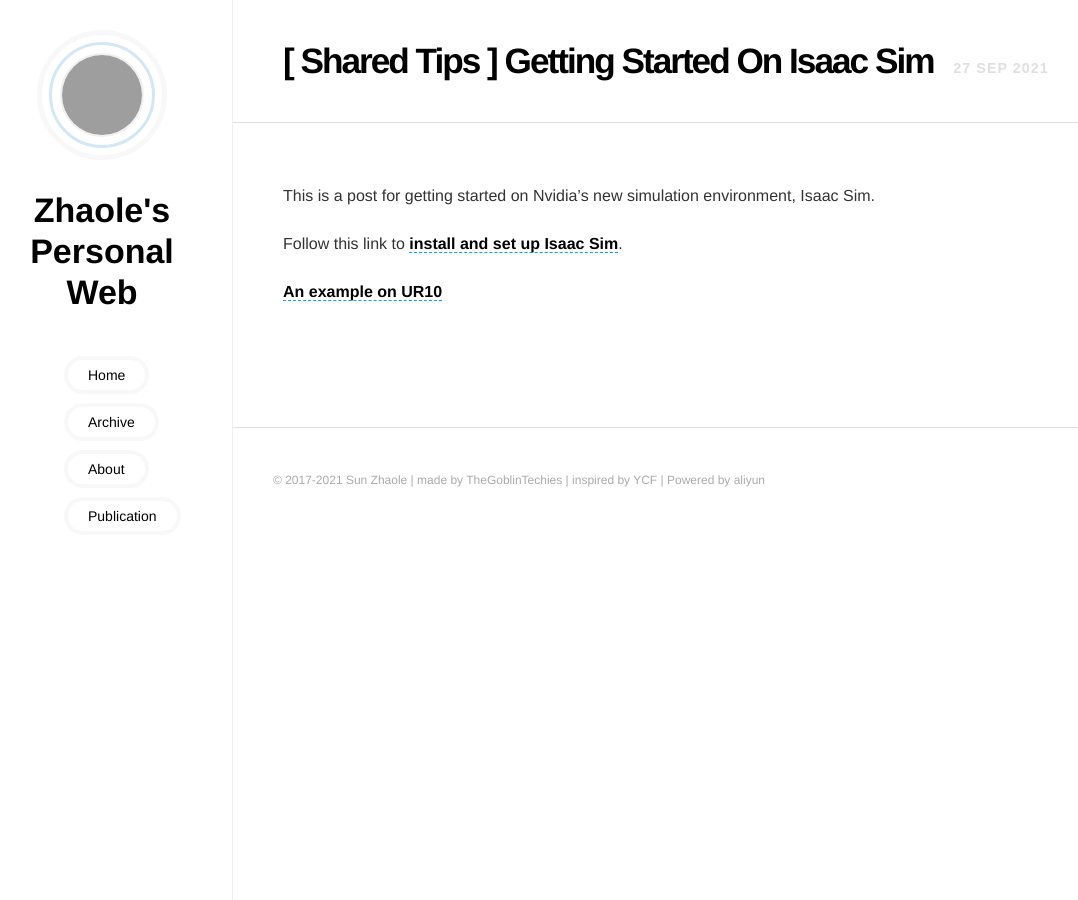
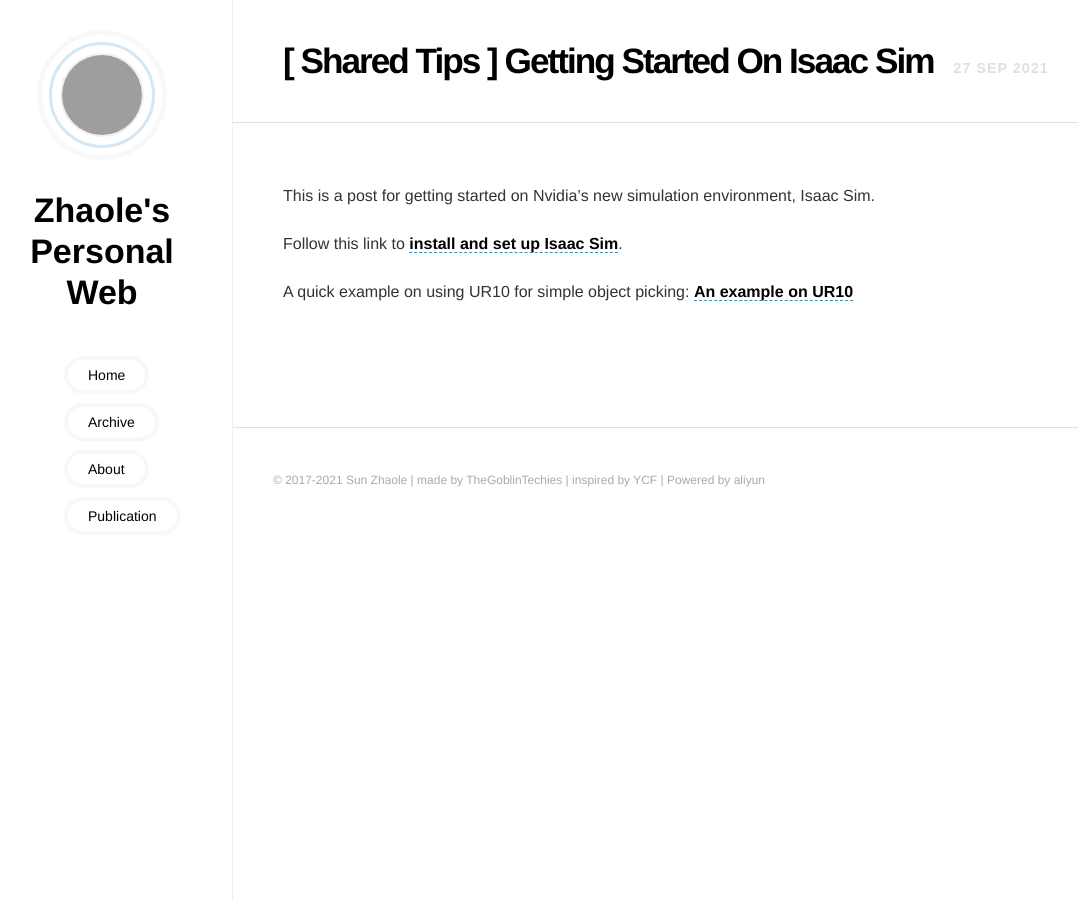
Before and after one commit to TheGoblinTechies/thegoblintechies.github.io, a Jekyll site: the page built from _posts/2021-09-27-[-Shared-Tips-]-Getting-Started-On-Isaac-Sim.md, in a window 1280 px wide. Shown: the whole page, without its empty margins (28-1106 px from the left). Built offline with Jekyll 4.4.1, drawn with Linux system fonts in a browser that asks for light colours; grey boxes are pictures that could not be loaded.

Commit message:
Update how to first use Isaac Sim

```diff
--- a/_posts/2021-09-27-[-Shared-Tips-]-Getting-Started-On-Isaac-Sim.md
+++ b/_posts/2021-09-27-[-Shared-Tips-]-Getting-Started-On-Isaac-Sim.md
@@ -6,4 +6,4 @@
 
 Follow this link to [**install and set up Isaac Sim**](https://docs.omniverse.nvidia.com/app_isaacsim/app_isaacsim/requirements.html).
 
-[**An example on UR10**](https://docs.omniverse.nvidia.com/app_isaacsim/app_isaacsim/sample_ur10.html)
+A quick example on using UR10 for simple object picking: [**An example on UR10**](https://docs.omniverse.nvidia.com/app_isaacsim/app_isaacsim/sample_ur10.html)
```
